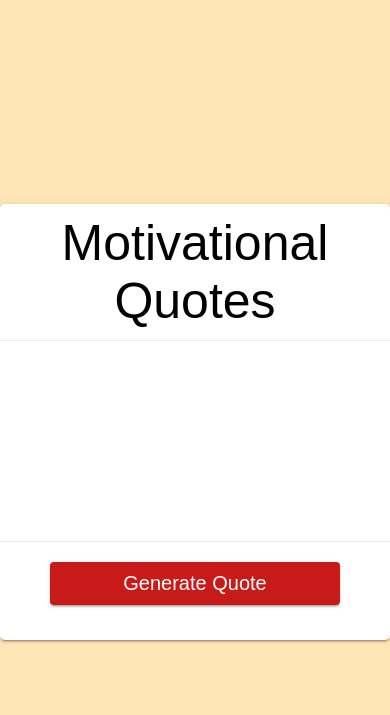
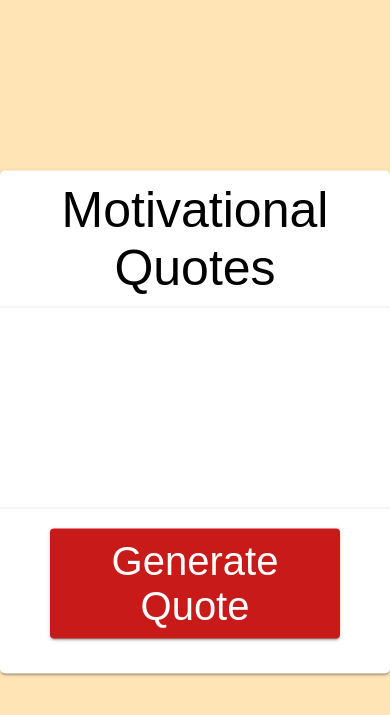
Before and after one commit to mike-o31/quotes-app, a PHP site: page / in a window 390 px wide. Shown: the top 715 px of the page. Run offline with PHP 8.4, Linux system fonts and the light colour scheme.

Commit message:
adjusted width to better fint mobile screens

```diff
--- a/style.css
+++ b/style.css
@@ -28,7 +28,7 @@ header {
     top: 50%;
     left: 50%;
     transform: translate(-50%, -50%);
-    width: 50%;
+    width: 75%;
     background-color: white;
     border-radius: 5px;
     box-shadow: 0 2px 2px 0 rgba(0,0,0,.14), 0 3px 1px -2px rgba(0,0,0,.2), 0 1px 5px 0 rgba(0,0,0,.12)
@@ -59,6 +59,8 @@ header {
 
 .quote-button {
     display: block;
+    align-self: center;
+    justify-self: center;
     color: white;
     border-radius: 4px;
     border: none;
@@ -66,7 +68,7 @@ header {
     cursor: pointer;
     text-align: center;
     width: 100%;
-    font-size: 20px;
+    font-size: 40px;
     box-shadow: 0 2px 2px 0 rgba(0,0,0,.14), 0 3px 1px -2px rgba(0,0,0,.2), 0 1px 5px 0 rgba(0,0,0,.12);
     background-color: #c91a1a;
     margin-bottom: 15px;
```
